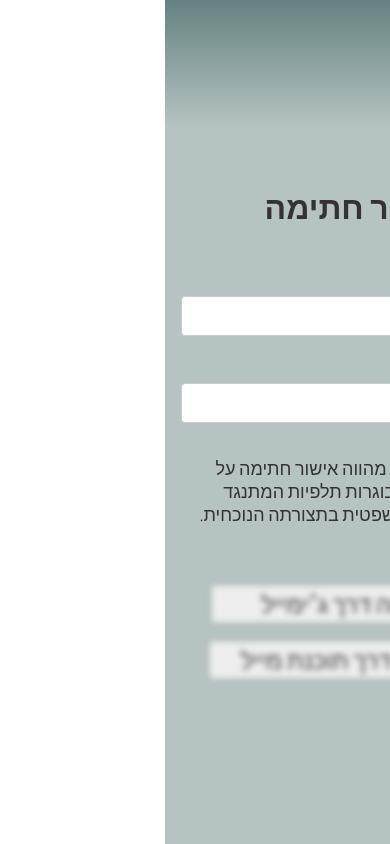
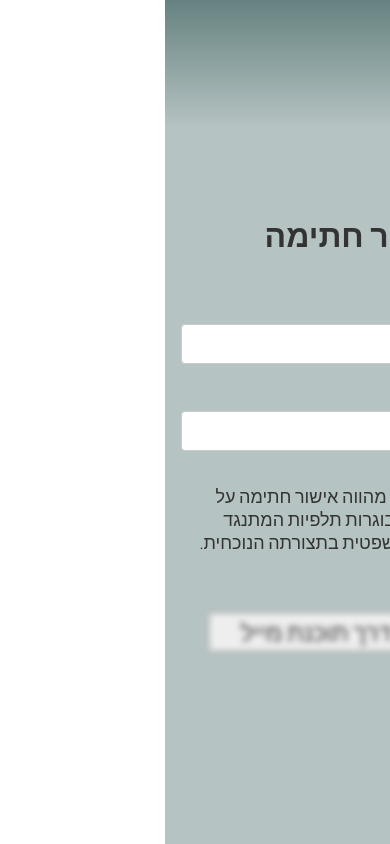
Before and after one commit to akariv/talpisign, an Angular app: page / in a window 390 px wide. Built offline with nearby package versions, Linux system fonts and the light colour scheme.

Commit message:
Don't show gmail option in mobile

```diff
--- a/src/app/app.component.html
+++ b/src/app/app.component.html
@@ -16,6 +16,6 @@
   <input type="text" [(ngModel)]="details" name="details" placeholder="מספר טלפון" required>
 </div> -->
 <div class='submit' [class.visible]='ready()'>
-  <a class='gmail' [href]='gmailurl' target="_blank">שליחה דרך ג׳ימייל</a>
+  <a class='gmail layout-desktop' [href]='gmailurl' target="_blank">שליחה דרך ג׳ימייל</a>
   <a class='email' [href]='emailurl' target="_blank">שליחה דרך תוכנת מייל</a>
 </div>
--- a/src/app/app.component.less
+++ b/src/app/app.component.less
@@ -11,6 +11,18 @@
         @rules();
     }
 }
+
+.mobile({
+    ::ng-deep .layout-desktop {
+        display: none !important;
+    }
+});
+
+.desktop({
+    ::ng-deep .layout-mobile {
+        display: none !important;
+    }
+});
 
 :host {
     display: flex;
```
